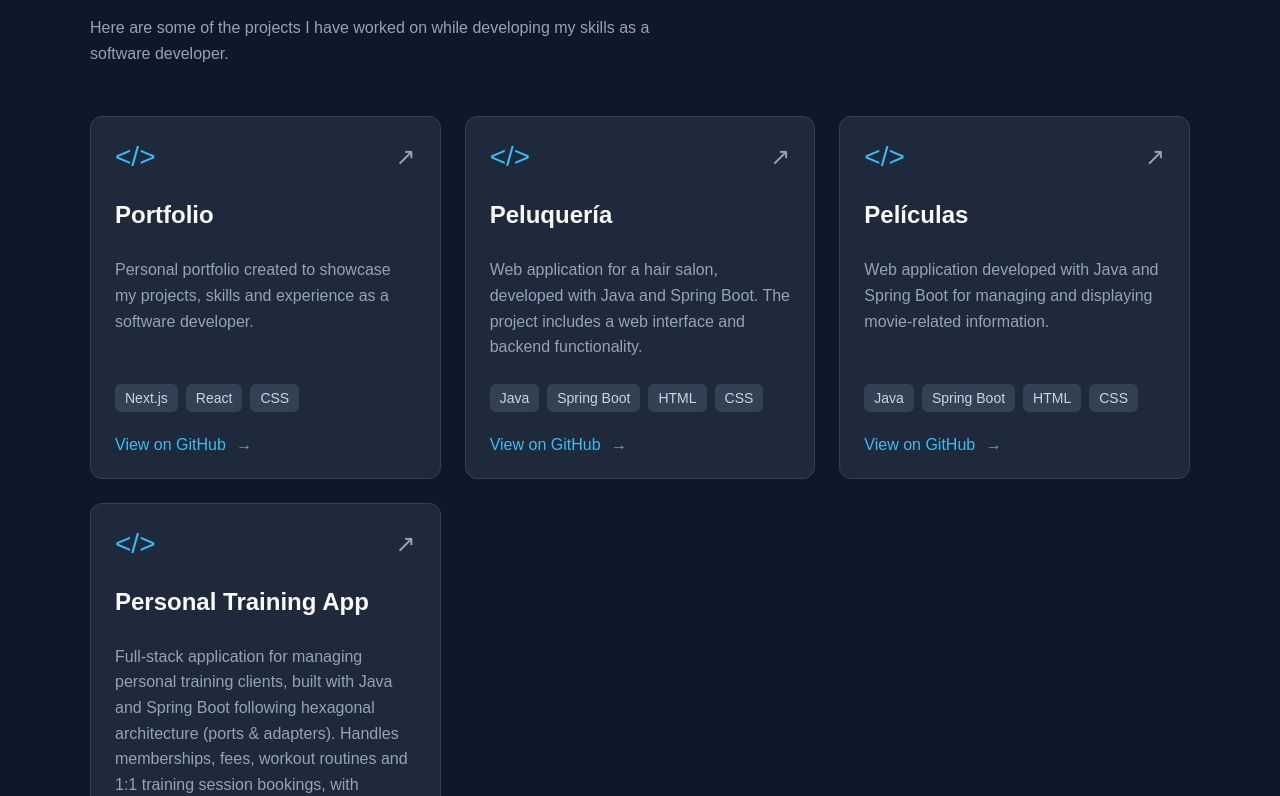
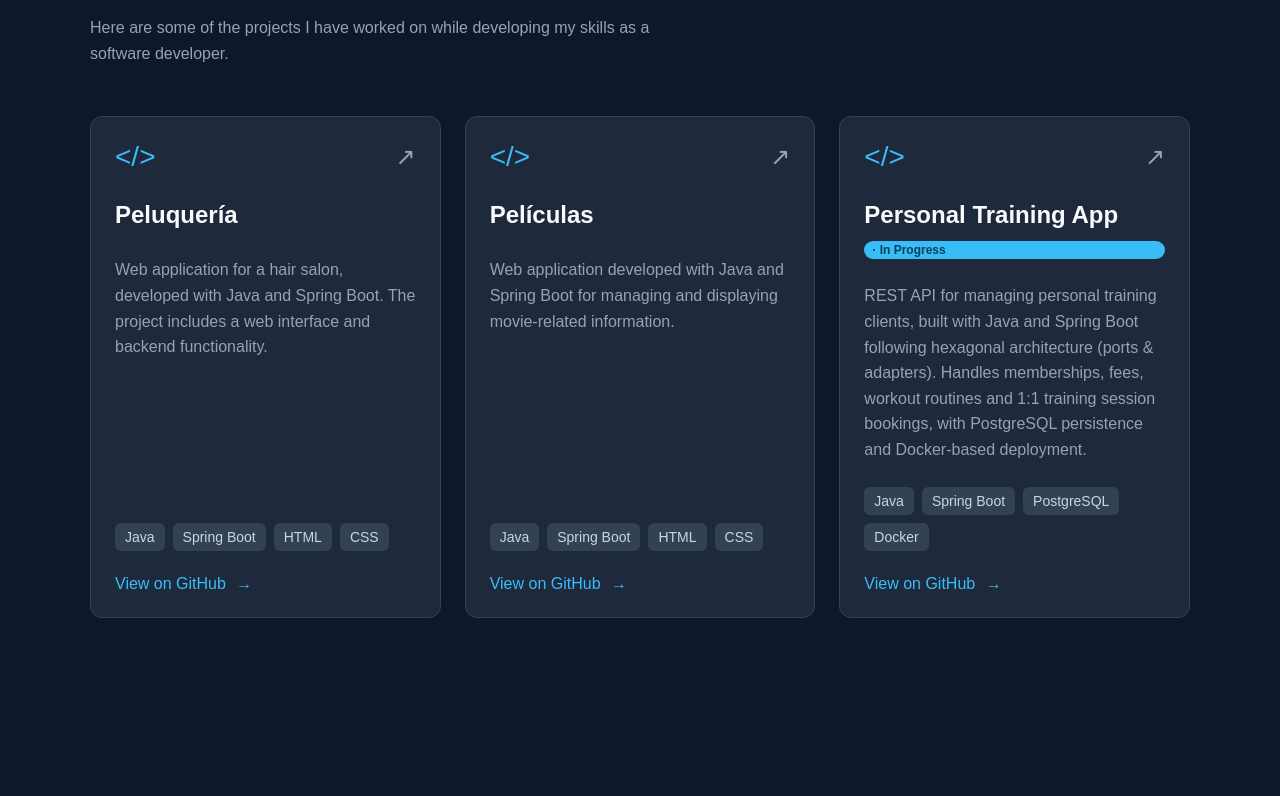
Before and after one commit to Raulma10/Portfolio, a Next.js app: page / in a window 1280 px wide. Shown: the part 1844-2640 px from the top of the page. Built offline with nearby package versions, Linux system fonts and the light colour scheme.

Commit message:
Actualización proyecto gym-manager

```diff
--- a/src/app/components/projects.jsx
+++ b/src/app/components/projects.jsx
@@ -1,11 +1,4 @@
 const projects = [
-    {
-        title: "Portfolio",
-        description:
-        "Personal portfolio created to showcase my projects, skills and experience as a software developer.",
-        technologies: ["Next.js", "React", "CSS"],
-        github: "https://github.com/Raulma10/portfolio",
-    },
     {
     title: "Peluquería",
     description:
@@ -23,9 +16,10 @@ const projects = [
     {
     title: "Personal Training App",
     description:
-        "Full-stack application for managing personal training clients, built with Java and Spring Boot following hexagonal architecture (ports & adapters). Handles memberships, fees, workout routines and 1:1 training session bookings, with PostgreSQL persistence and Docker-based deployment.",
+        "REST API for managing personal training clients, built with Java and Spring Boot following hexagonal architecture (ports & adapters). Handles memberships, fees, workout routines and 1:1 training session bookings, with PostgreSQL persistence and Docker-based deployment.",
     technologies: ["Java", "Spring Boot", "PostgreSQL", "Docker"],
     github: "https://github.com/Raulma10/gym-manager",
+    inProgress: true,
     },
 ];
 
@@ -63,6 +57,9 @@ export default function Projects() {
 
               <h3>{project.title}</h3>
 
+              {project.inProgress && (
+                <span className="project-status">· In Progress</span>
+              )}
               <p className="project-description">
                 {project.description}
               </p>
--- a/src/app/globals.css
+++ b/src/app/globals.css
@@ -163,7 +163,7 @@ a {
 .projects-subtitle {
   margin-bottom: 10px;
 
-  color: #38bdf8;
+  color: rgb(56, 189, 248);
   font-weight: 500;
 }
 
@@ -171,6 +171,17 @@ a {
   margin: 0 0 16px;
 
   font-size: 42px;
+}
+
+.project-status {
+  display: inline-block;
+  font-size: 0.75rem;
+  font-weight: 600;
+  color: rgb(10, 64, 87);
+  background-color: rgb(56, 189, 248);
+  padding: 2px 8px;
+  border-radius: 999px;
+  margin-bottom: 8px;
 }
 
 .projects-description {
```
Also changed, not shown: src/app/page.js (+5 -5 lines).
